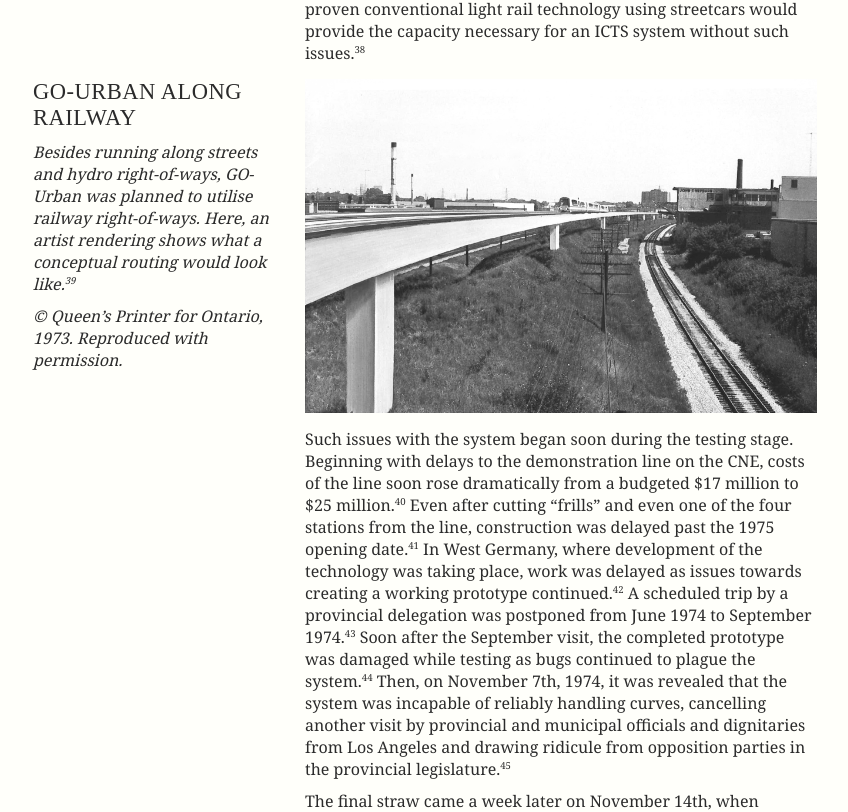
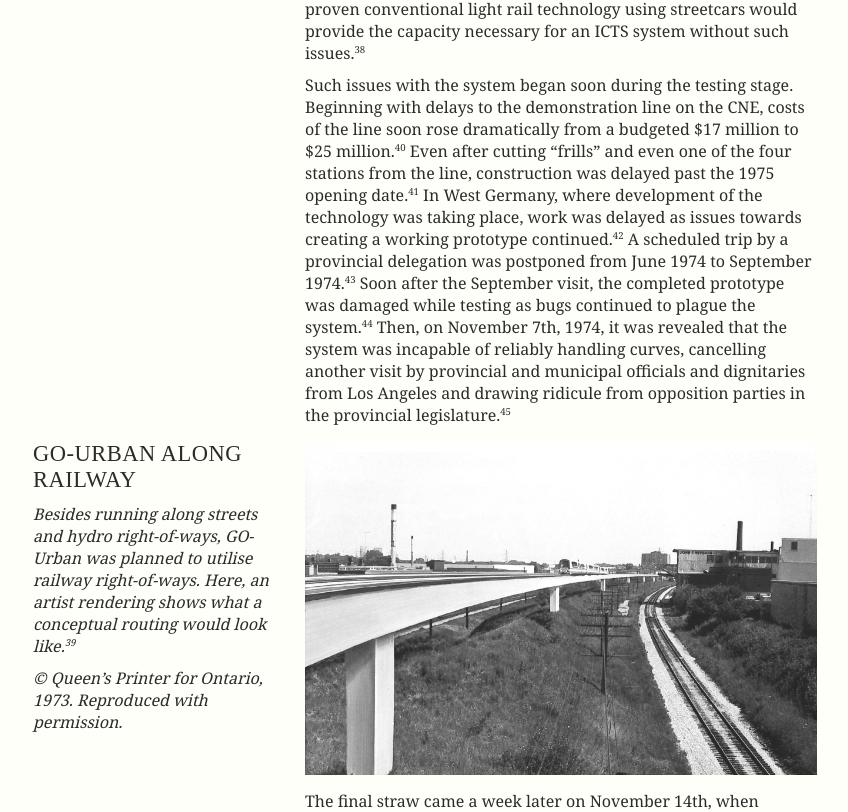
Before and after one commit to farhan-mohammed/Cancelled-Toronto, a Next.js app: page /1970/go-urban in a window 1280 px wide. Shown: the part 6516-7328 px from the top of the page, without its empty margins (215-1063 px from the left). Built offline with nearby package versions, Linux system fonts and the light colour scheme; a web font is replaced by a local one.

Commit message:
Update go-urban.js

```diff
--- a/pages/1970/go-urban.js
+++ b/pages/1970/go-urban.js
@@ -22,6 +22,7 @@ export default class GoUrban extends Component {
 			`Canada. Ontario. Ministry of Transportation and Communications. Urban Transportation Policy for Ontario – A Statement by the Honourable William G. Davis Premier of Ontario.`,
 			`Ibid.`,
 			`Canada. Ontario. Ministry of Transportation and Communications. GO-Urban – A Government of Ontario Project. Toronto: Queen’s Printer for Ontario, 1973.`,
+			`Canada. Ontario. Ministry of Transportation and Communications. GO-Urban – A Government of Ontario Project.`,
 			`Ibid.`,
 			`Ibid.`,
 			`Ibid.`,
@@ -32,7 +33,6 @@ export default class GoUrban extends Component {
 			`Ibid.`,
 			`Robert, Williamson. “Davis Says Multi-Region Board to Run GO, Buses near Metro.” The Globe and Mail. August 24, 1973, sec. 5.`,
 			`Thomas, Coleman. “Germans Back out: Ontario Cancels Plan for Magnetic Trains.” The Globe and Mail. November 14, 1974, page 1.`,
-			`Canada. Ontario. Ministry of Transportation and Communications. GO-Urban – A Government of Ontario Project.`,
 			`Canada. Ontario. Ministry of Transportation and Communications. GO-Urban – A Government of Ontario Project.`,
 			`Ibid.`,
 			`Ibid.`,
@@ -49,16 +49,17 @@ export default class GoUrban extends Component {
 			`Coleman. “Half of GO-Urban Plan Won't Be Built Experts Predict.” page 47.`,
 			`“TTC: 2 Rails Better for GO-Urban.” Toronto Star, November 27, 1973, sec. A4.`,
 			`Thomas, Coleman. “GRO 'Declares War' on Godfrey over Expressway.” The Globe and Mail. September 11, 1973, page 5.`,
+			`Canada. Ontario. Ministry of Transportation and Communications. GO-Urban – A Government of Ontario Project.`,
 			`Thomas, Coleman. “Elevated Train System Called 'Flying Coffin' by Skeptical Audience Members in Scarboro.” The Globe and Mail. September 12, 1973, page 1.`,
 			`“GO-Urban Stations Will Be Huge, Unsightly in Suburbs, Report Says.” The Globe and Mail. April 22, 1974, page 29.`,
 			`Thomas, Coleman. “Group Accuses Queen's Park of Naivete, Extravagance: GO-Urban Stems from Misjudgment of Metro Transit Needs, Street Car Boosters Say.” The Globe and Mail. November 12, 1973, page 5.`,
-			`Canada. Ontario. Ministry of Transportation and Communications. GO-Urban – A Government of Ontario Project.`,
 			`“Delays, Cost Increases Plague GO-Urban Plan.” The Globe and Mail. May 7, 1974, page 5.`,
 			`“GO-Urban's Magnet Malfunction Makes Tories Target of Ridicule.” The Globe and Mail. November 8, 1973, page 3; Peter, Mosher. “Trains Won't Be Ready for the CNE: 'Elegance' of GO-Urban Track to Be Sacrificed for $2 Million Saving.” The Globe and Mail. May 22, 1974, page 31.`,
 			`“Work behind on GO-Urban, Firm Admits.” The Globe and Mail. May 4, 1974, page 4.`,
 			`“Work behind on GO-Urban, Firm Admits.” page 4.`,
 			`Thomas, Coleman. “Breakdown at Munich Test Site: Bugs Halt GO-Urban Train, Ontario Visit Off.” The Globe and Mail. October 29, 1974, page 4.`,
 			`“GO-Urban's Magnet Malfunction Makes Tories Target of Ridicule.” page 3; Thomas, Coleman. “'Would Be like Fire Blowout': GO-Urban Magnetic Train Having Trouble on Curves.” The Globe and Mail. November 7, 1973, page 1.`,
+			`Canada. Ontario. Ministry of Transportation and Communications. GO-Urban – A Government of Ontario Project.`,
 			`Coleman. “Germans Back out: Ontario Cancels Plan for Magnetic Trains.” page 1.`,
 			`Coleman. “Germans Back out: Ontario Cancels Plan for Magnetic Trains.” page 1.`,
 			`Ibid.`,
@@ -479,6 +480,26 @@ export default class GoUrban extends Component {
 									provide the capacity necessary for an ICTS system without such issues.<sup>38</sup>
 								</span>
 							)
+						},
+						{
+							type: 'para',
+							text: () => (
+								<span>
+									Such issues with the system began soon during the testing stage. Beginning with
+									delays to the demonstration line on the CNE, costs of the line soon rose
+									dramatically from a budgeted $17 million to $25 million.<sup>40</sup> Even after
+									cutting “frills” and even one of the four stations from the line, construction was
+									delayed past the 1975 opening date.<sup>41</sup> In West Germany, where development
+									of the technology was taking place, work was delayed as issues towards creating a
+									working prototype continued.<sup>42</sup> A scheduled trip by a provincial
+									delegation was postponed from June 1974 to September 1974.<sup>43</sup> Soon after
+									the September visit, the completed prototype was damaged while testing as bugs
+									continued to plague the system.<sup>44</sup> Then, on November 7th, 1974, it was
+									revealed that the system was incapable of reliably handling curves, cancelling
+									another visit by provincial and municipal officials and dignitaries from Los Angeles
+									and drawing ridicule from opposition parties in the provincial legislature.<sup>45</sup>{' '}
+								</span>
+							)
 						}
 					]}
 				/>
@@ -502,26 +523,6 @@ export default class GoUrban extends Component {
 					]}
 					right={[
 						{ type: 'img', src: 'GO-Urban/GO-Urban Rendering 3.jpg', alt:'This image shows the proposed GO-Urban system running elevated along a railway right-of-way.'   },
-						{
-							type: 'para',
-							text: () => (
-								<span>
-									Such issues with the system began soon during the testing stage. Beginning with
-									delays to the demonstration line on the CNE, costs of the line soon rose
-									dramatically from a budgeted $17 million to $25 million.<sup>40</sup> Even after
-									cutting “frills” and even one of the four stations from the line, construction was
-									delayed past the 1975 opening date.<sup>41</sup> In West Germany, where development
-									of the technology was taking place, work was delayed as issues towards creating a
-									working prototype continued.<sup>42</sup> A scheduled trip by a provincial
-									delegation was postponed from June 1974 to September 1974.<sup>43</sup> Soon after
-									the September visit, the completed prototype was damaged while testing as bugs
-									continued to plague the system.<sup>44</sup> Then, on November 7th, 1974, it was
-									revealed that the system was incapable of reliably handling curves, cancelling
-									another visit by provincial and municipal officials and dignitaries from Los Angeles
-									and drawing ridicule from opposition parties in the provincial legislature.<sup>45</sup>{' '}
-								</span>
-							)
-						},
 						{
 							type: 'para',
 							text: () => (
@@ -660,23 +661,6 @@ export default class GoUrban extends Component {
 							type: 'para',
 							text: () => (
 								<span>
-									The successor system to GO-Urban was eventually completed and marketed as Urban
-									Transportation Development Corporation’s ICTS and was meant to serve the same
-									principle goals of filling a gap in the need for capacity between surface transit
-									options such as buses and costly underground subways.<sup>58</sup> Initially
-									implemented in Toronto (in a section of the originally proposed GO-Urban route
-									serving Scarborough), Vancouver (where it forms the backbone of their rapid transit
-									system), and Detroit, updated versions of the technology continue to be used and
-									implemented in cities across the world after the sale of Urban Transportation
-									Development Corporation by the provincial government to Lavalin (and eventually to
-									Bombardier).<sup>59</sup>
-								</span>
-							)
-						},
-						{
-							type: 'para',
-							text: () => (
-								<span>
 									Ultimately, GO-Urban represented forward, if not slightly misguided thinking towards
 									the future of urban transit. Fulfilling the need for an enticing alternative to the
 									automobile through a high-frequency network of rapid transit, the plan was
```
